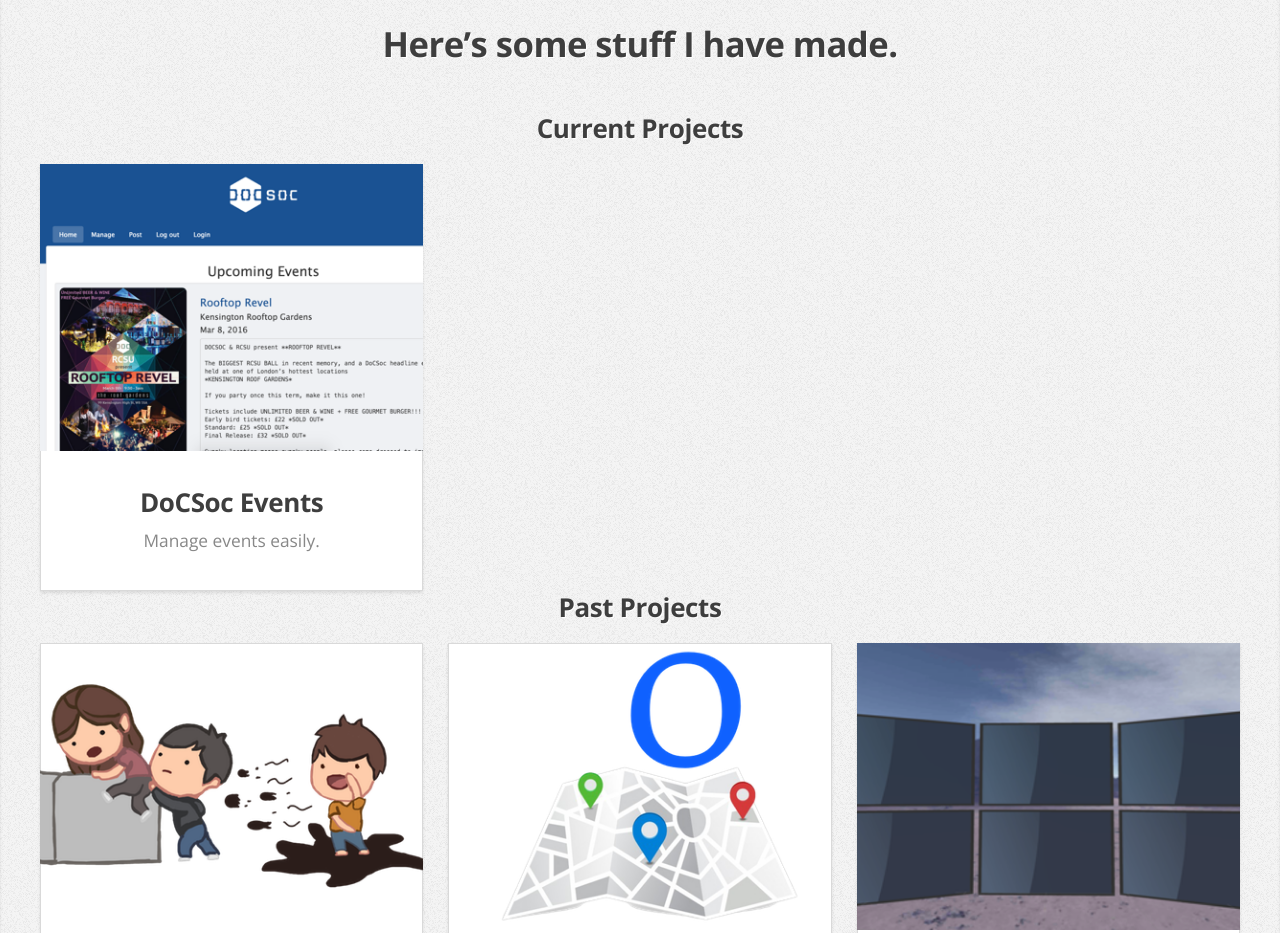
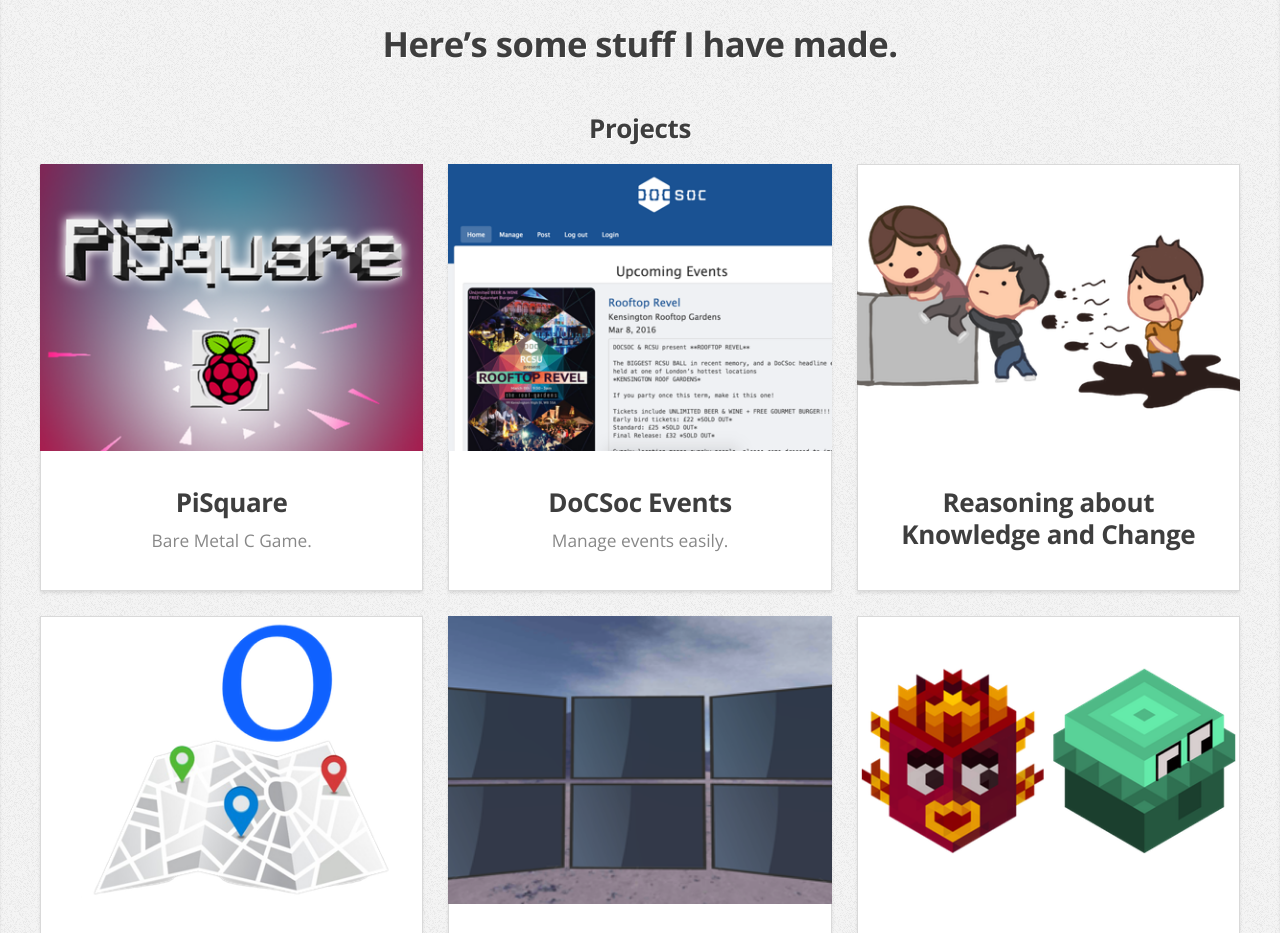
Before and after one commit to mishrabhinav/mishrabhinav.com, a website: page index.jade in a window 1280 px wide. Shown: the part 1670-2603 px from the top of the page. Drawn offline with nearby package versions, Linux system fonts and the light colour scheme; files that its build step writes are made by us from their sources.

Commit message:
Add new avatar and projects.

```diff
--- a/index.jade
+++ b/index.jade
@@ -75,9 +75,17 @@ html
       article#projects
         header
           h2 Here’s some stuff I have made.
-        h3 Current Projects
+        h3 Projects
         .container
           .row
+            .4u(class='12u(mobile)')
+              article.box.style2
+                a.image.featured(href='https://github.com/mishrabhinav/pi-square')
+                  img(src='images/pisquare.png', alt='')
+                h3
+                  a(href='https://github.com/mishrabhinav/pi-square') PiSquare
+                p
+                  | Bare Metal C Game.
             .4u(class='12u(mobile)')
               article.box.style2
                 a.image.featured(href='https://github.com/mishrabhinav/docsoc-events')
@@ -86,15 +94,13 @@ html
                   a(href='https://github.com/mishrabhinav/docsoc-events') DoCSoc Events
                 p
                   | Manage events easily.
-        h3 Past Projects
-        .container
-          .row
             .4u(class='12u(mobile)')
               article.box.style2
                 a.image.featured(href='http://topics.mishrabhinav.com')
                   img(src='images/reasoning.png', alt='')
                 h3
                   a(href='http://topics.mishrabhinav.com') Reasoning about Knowledge and Change
+          .row
             .4u(class='12u(mobile)')
               article.box.style2
                 a.image.featured(href='https://github.com/SomeRandomTeam/hacklondon2016_android')
@@ -111,7 +117,6 @@ html
                   a(href='https://github.com/SomeRandomTeam/ichack2016_unity') Desky
                 p
                   | Cheap external display.
-          .row
             .4u(class='12u(mobile)')
               article.box.style2
                 a.image.featured(href='https://github.com/SomeRandomTeam/hackatbrookes2016')
@@ -120,6 +125,7 @@ html
                   a(href='https://github.com/SomeRandomTeam/hackatbrookes2016') Age of Imperial
                 p
                   | Multiplayer strategy based game.
+          .row
             .4u(class='12u(mobile)')
               article.box.style2
                 a.image.featured(href='https://github.com/mishrabhinav/javachess-pawnrace')
@@ -136,7 +142,6 @@ html
                   a(href='https://github.com/SomeRandomTeam/hackkings2015') Mymos
                 p
                   | Dynamic and Encrypted Messenger.
-          .row
             .4u(class='12u(mobile)')
               article.box.style2
                 a.image.featured(href='#')
```
Also changed, not shown: images/avatar.jpg, images/pisquare.png (added).
